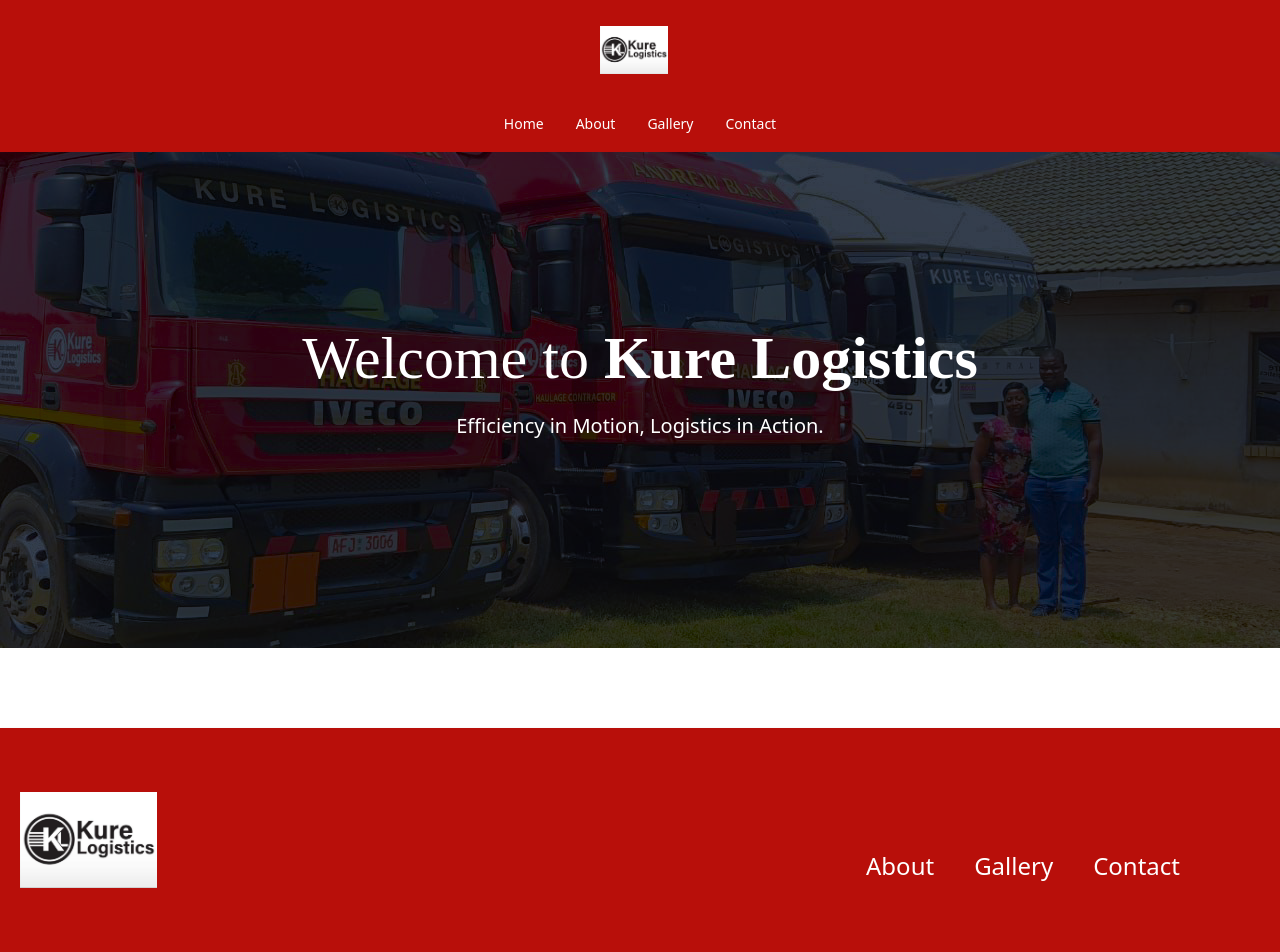
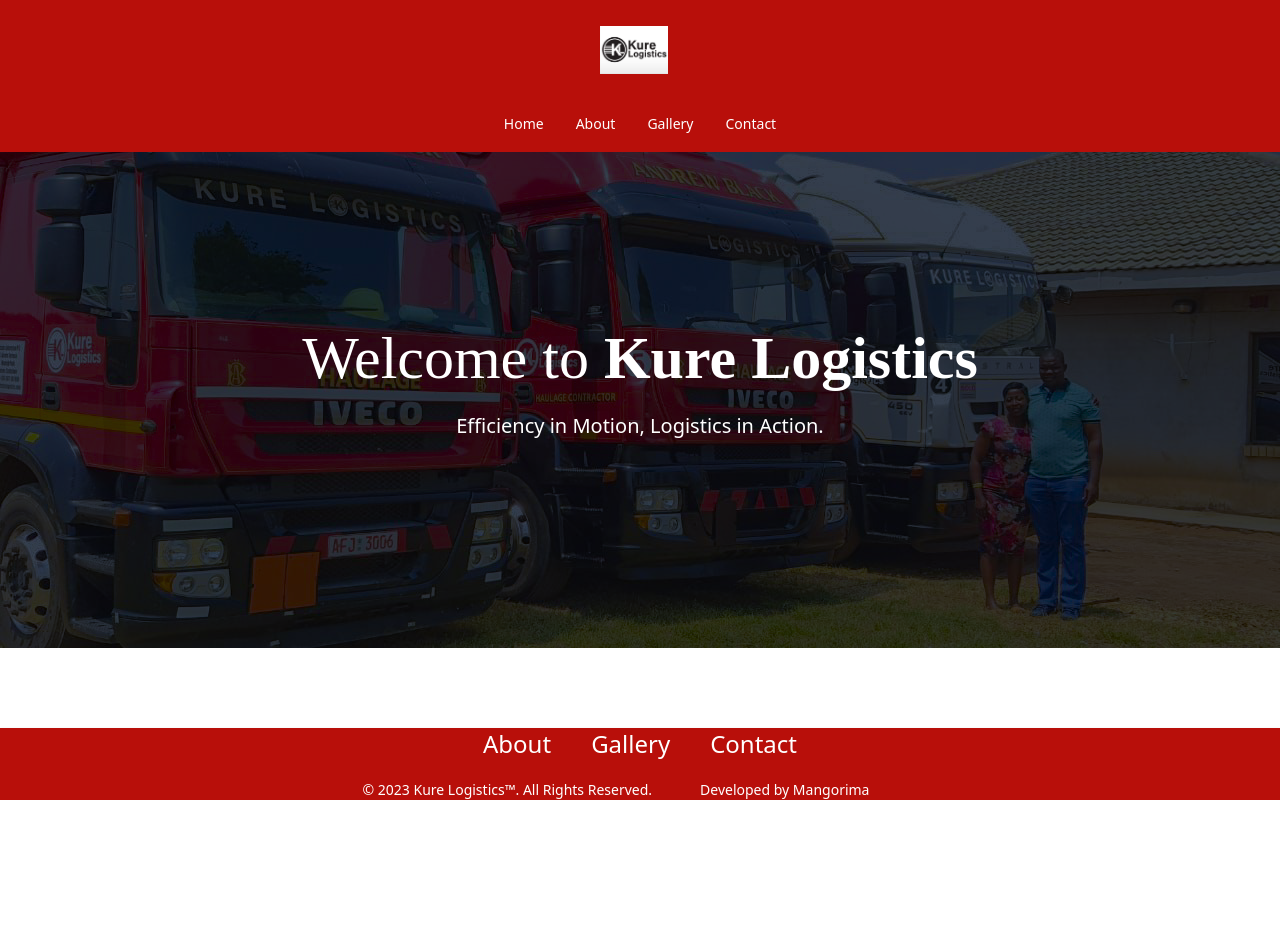
Before and after one commit to charmainemimie/Kure-Logistics, a React (Vite) app: page / in a window 1280 px wide. Shown: the top 952 px of the page. After the commit the page ends 800 px from the top, so only its background shows below. Built offline with nearby package versions, Linux system fonts and the light colour scheme.

Commit message:
Modified footer

```diff
--- a/src/components/Footer.jsx
+++ b/src/components/Footer.jsx
@@ -1,4 +1,3 @@
-import logo from '../images/bw_logo.png';
 import {Link} from 'react-router-dom'
 
 
@@ -7,15 +6,8 @@
     <div>
 
 <footer className="bg-crimsonred shadow dark:bg-navcolour mx-0 mt-20 ">
-    <div className="w-full max-w-screen-xl mx-auto p-1 md:py-8">
-        <div className="w-full max-w-screen-xl mx-auto p-4 md:py-8">
 
-            <div className="sm:flex sm:items-center sm:justify-between">
-                <a href="#" className="flex items-center mb-4 sm:mb-0">
-                    <img src={logo}className="h-24 mr-3" alt="Flowbite Logo" />
-                </a>
-                <div className="sm:flex sm:items-center sm:justify-center mx-12 mt-5">
-    <ul className="mt-8 mx-8 flex flex-col sm:flex-row items-center mb-6 text-2xl font-medium text-white sm:mb-0 dark:text-white">
+                <ul className="mt-8 mx-8 flex flex-col sm:flex-row justify-center items-center mb-6 text-2xl font-medium text-white sm:mb-0 dark:text-white">
                     <li className="mb-2 sm:mb-0 sm:mr-4">
                         <Link href="/about" className="hover:underline md:mr-6 font-large">About</Link>
                     </li>
@@ -26,15 +18,16 @@
                         <Link to="/contact" className="hover:underline font-large">Contact</Link>
                     </li>
                 </ul>
-</div>
 
-        </div></div>
-        <hr className="my-6 border-whi sm:mx-auto dark:border-gray-700 lg:my-8" />
+
+
+
+        {/* <hr className="my-6 border-whi sm:mx-auto dark:border-gray-700 lg:my-8" /> */}
         <div className="sm:flex sm:items-center sm:justify-center mx-6 mt-5">
             <span className="block text-sm text-white text-center">© 2023 <a href="/" className="hover:underline">Kure Logistics™</a>. All Rights Reserved.</span>
             <span className="mx-12 block text-sm text-white text-center">Developed by <a href="mailto:charmainemangorima@gmail.com" className="hover:underline">Mangorima</a></span>
         </div>
-    </div>
+
 </footer>
 
 
```
Lines whose indentation alone changed are shown as unchanged.
